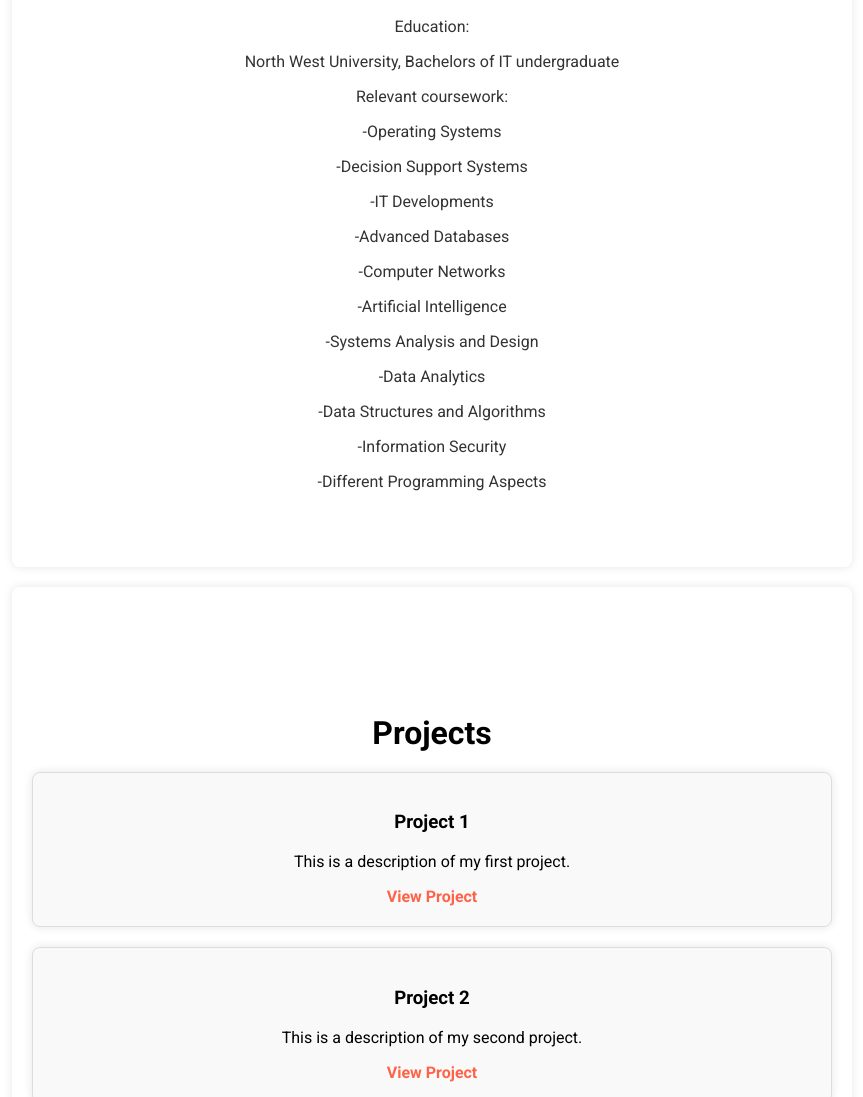
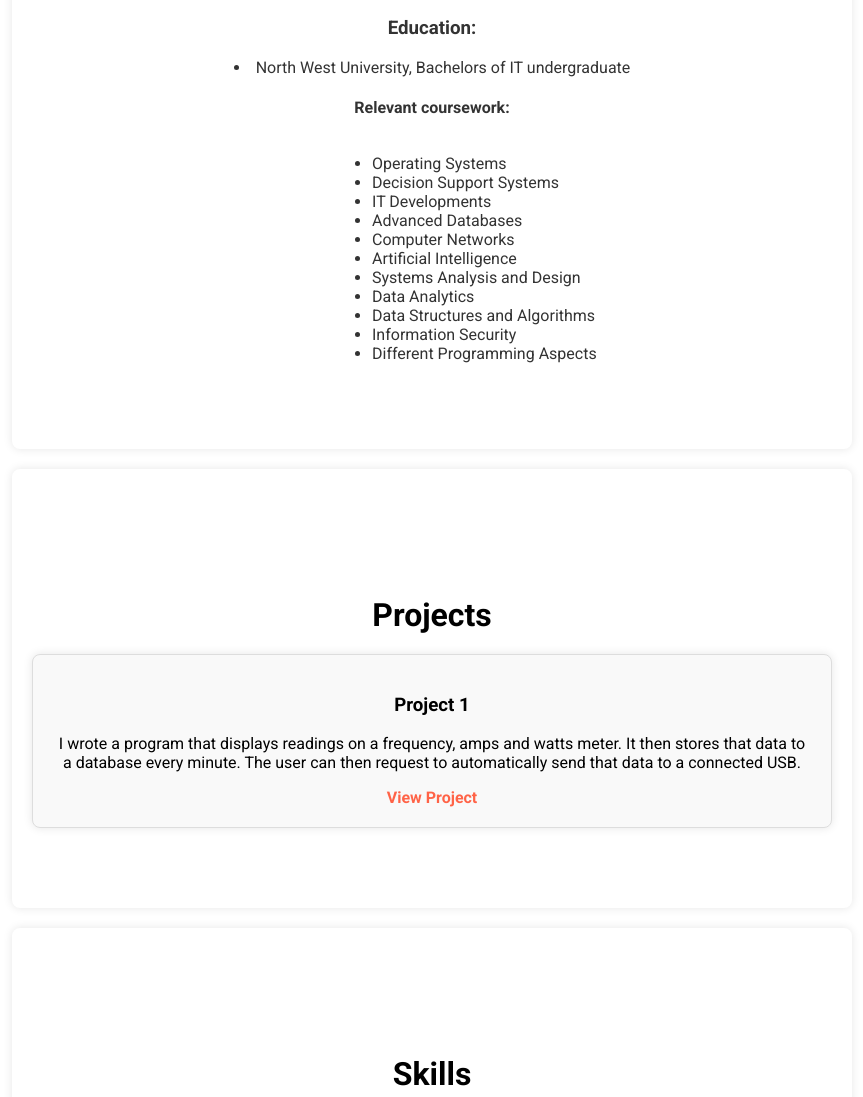
Before and after one commit to Maderid/Virtual-CV, a plain HTML site: page index.html in a window 1280 px wide. Shown: the part 1561-2658 px from the top of the page, without its empty margins (208-1071 px from the left). Drawn offline with Linux system fonts and the light colour scheme.

Commit message:
All the information is added (except project link)

```diff
--- a/index.html
+++ b/index.html
@@ -35,31 +35,34 @@
     </section>
 	<section id="resume">
 		<h2>Resume</h2>
-		<p>Education: </p>
-		<p>North West University, Bachelors of IT undergraduate </p>
-		<p>Relevant coursework:</p>
-		<p>-Operating Systems</p>
-		<p>-Decision Support Systems</p>
-		<p>-IT Developments</p>
-		<p>-Advanced Databases</p>
-		<p>-Computer Networks</p>
-		<p>-Artificial Intelligence</p>
-		<p>-Systems Analysis and Design</p>
-		<p>-Data Analytics</p>
-		<p>-Data Structures and Algorithms</p>
-		<p>-Information Security</p>
-		<p>-Different Programming Aspects</p>
+		<p>
+			<h3>Education: </h3>
+			<li>North West University, Bachelors of IT undergraduate </li>
+		<p>
+
+		<h4>Relevant coursework:</h4>
+		<div class="resume-content">
+			<ul>
+				<li>Operating Systems</li>
+				<li>Decision Support Systems</li>
+				<li>IT Developments</li>
+				<li>Advanced Databases</li>
+				<li>Computer Networks</li>
+				<li>Artificial Intelligence</li>
+				<li>Systems Analysis and Design</li>
+				<li>Data Analytics</li>
+				<li>Data Structures and Algorithms</li>
+				<li>Information Security</li>
+				<li>Different Programming Aspects</li>
+			</ul>
+		</div>
+
 	</section>
     <section id="projects">
         <h2>Projects</h2>
         <div class="project">
             <h3>Project 1</h3>
-            <p>This is a description of my first project.</p>
-            <a href="#">View Project</a>
-        </div>
-        <div class="project">
-            <h3>Project 2</h3>
-            <p>This is a description of my second project.</p>
+            <p>I wrote a program that displays readings on a frequency, amps and watts meter. It then stores that data to a database every minute. The user can then request to automatically send that data to a connected USB.</p>
             <a href="#">View Project</a>
         </div>
     </section>
@@ -78,10 +81,11 @@
 	</section>
     <section id="contact">
         <h2>Contact</h2>
-        <p>Email: myemail@example.com</p>
+        <p>Email: maderidemeyer@gmail.com</p>
+		<p>LinkedIn: www.linkedin.com/in/maderi-de-meyer-503b91320</p>
     </section>
     <footer>
-        <p>&copy; 2024 My Portfolio</p>
+        <p>2024 My Portfolio</p>
     </footer>
 </body>
 </html>
--- a/styles.css
+++ b/styles.css
@@ -81,6 +81,11 @@ section {
 	max-width: 800px;
 	border-radius: 8px;
 	box-shadow: 0 0 10px rgba(0, 0, 0, 0.1);
+}
+
+#resume h2 {
+	font-size: 32px;
+	margin-bottom: 20px;
 }
 
 #resume a {
@@ -177,6 +182,16 @@ h2 {
 	gap: 20px;
 }
 
+.resume-content {
+	display: flex;
+	justify-content: left;
+	padding-left: 300px;
+	list-style-type: disc;
+	text-align: left;
+	margin: 0;
+	margin-bottom: 10px;
+}
+
 #resume a:hover {
 	text-decoration: underline;
 }
```
